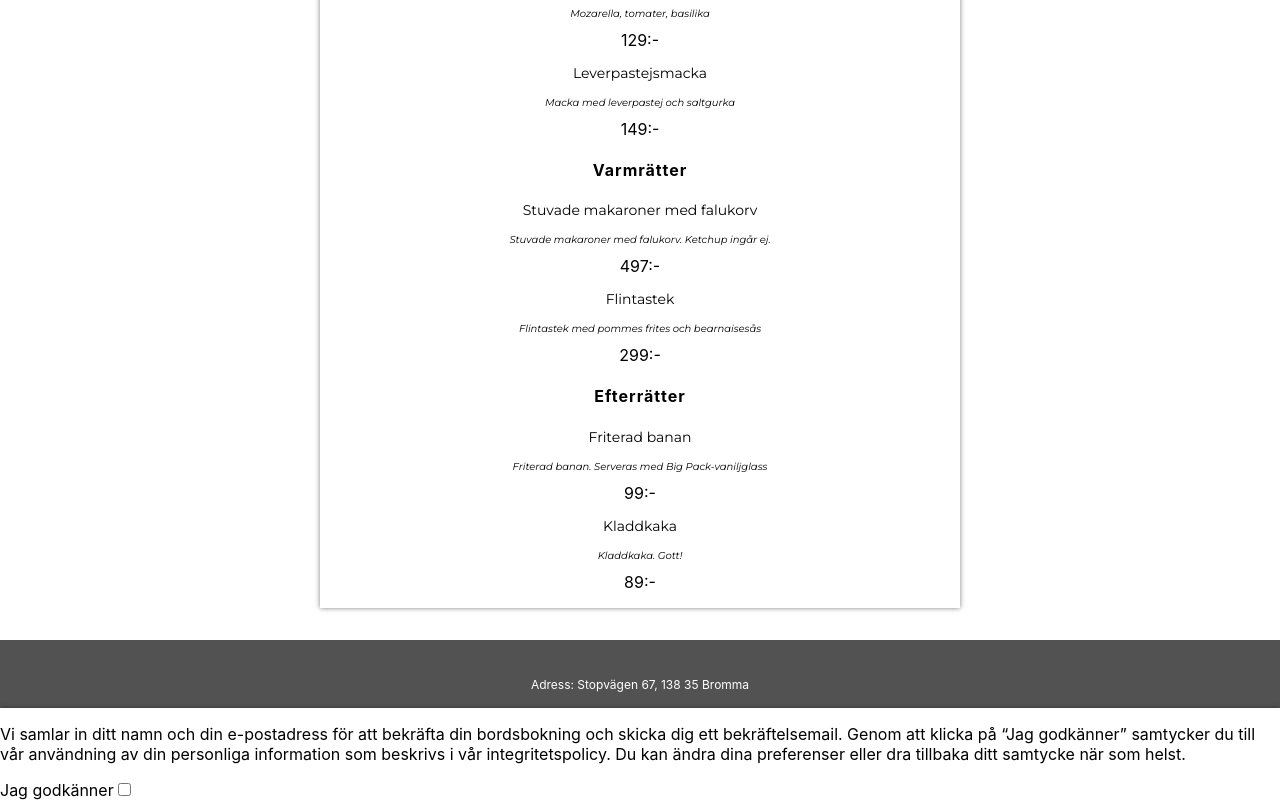
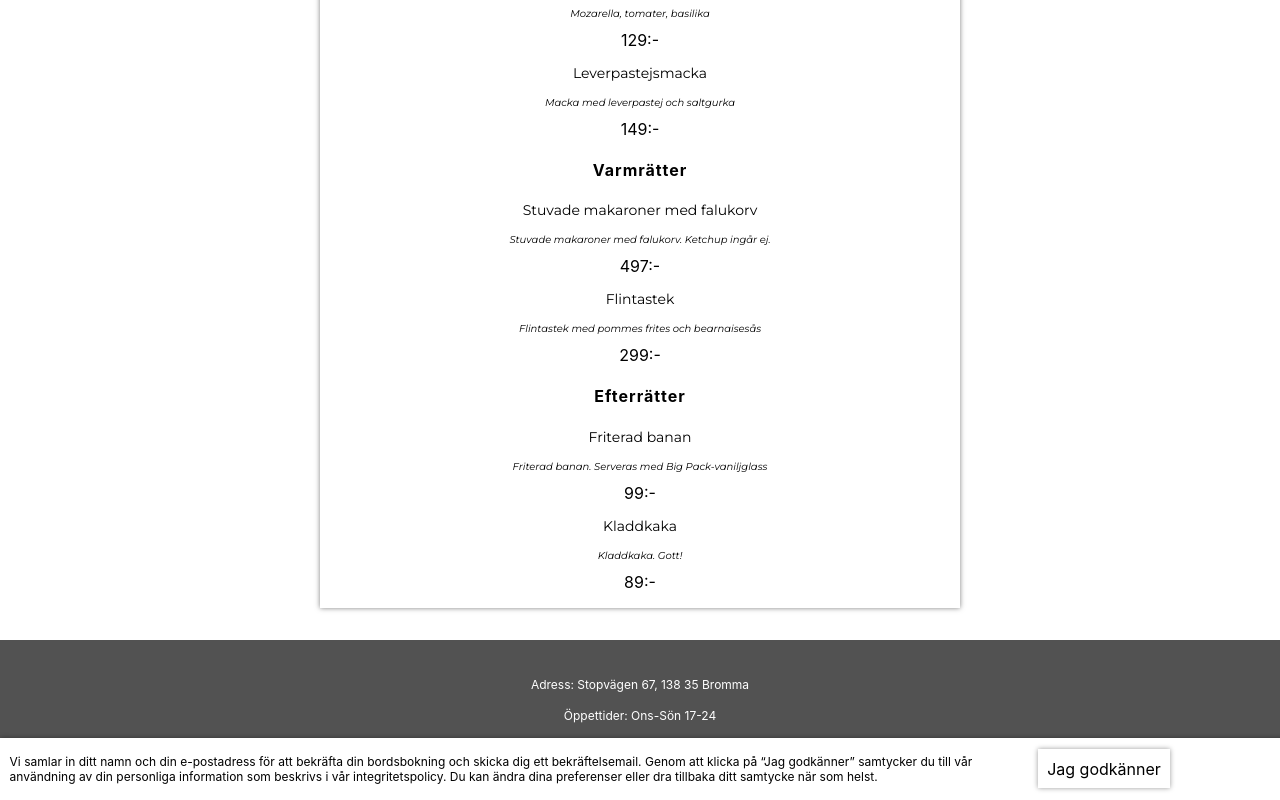
Before and after one commit to carlsylvan/restaurangen-last-dance, a React (Create React App) app: page /menu in a window 1280 px wide. Shown: the part 404-1204 px from the top of the page. Built offline with nearby package versions, Linux system fonts and the light colour scheme; no server answers.

Commit message:
gdpr updated

```diff
--- a/src/components/gdpr/Gdpr.tsx
+++ b/src/components/gdpr/Gdpr.tsx
@@ -1,4 +1,4 @@
-import { GdprInputWrapper, GdprWrapper } from "../styled/Wrappers"
+import { GdprInputWrapper} from "../styled/Wrappers"
 
 interface IGdprProps {
     changeGdprStatus(): void
@@ -11,7 +11,7 @@ export const Gdpr = (props:IGdprProps) => {
     }
     return (
         <>
-            <p>Vi samlar in ditt namn och din e-postadress för att bekräfta din bordsbokning och skicka dig ett bekräftelsemail. Genom att klicka på “Jag godkänner” samtycker du till vår användning av din personliga information som beskrivs i vår integritetspolicy. Du kan ändra dina preferenser eller dra tillbaka ditt samtycke när som helst.</p>
+            <span>Vi samlar in ditt namn och din e-postadress för att bekräfta din bordsbokning och skicka dig ett bekräftelsemail. Genom att klicka på “Jag godkänner” samtycker du till vår användning av din personliga information som beskrivs i vår integritetspolicy. Du kan ändra dina preferenser eller dra tillbaka ditt samtycke när som helst.</span>
             <GdprInputWrapper >
                 <label htmlFor="gdpr">Jag godkänner</label>
                 <input onChange={handleChange} type="checkbox" id="gdpr"/>
--- a/src/components/styled/Wrappers.tsx
+++ b/src/components/styled/Wrappers.tsx
@@ -263,13 +263,39 @@ export const AdminWrapper = styled.div`
 `;
 
 export const GdprWrapper = styled.div`
+  display:${(props:IGdprWrapperProps)=>props.showGdpr ? "flex" : "none"};
+  flex-direction: column;
+  position: absolute;
   box-shadow: 0 0 5px rgba(0,0,0,0.4);
   background-color: white;
-  display:${(props:IGdprWrapperProps)=>props.showGdpr ? "block" : "none"};
-  position: absolute;
   bottom: 0;
   z-index: 6;
-  width: 100%;
+  gap: 20px;
+  justify-content: center;
+  align-items: center;
+  padding: 1rem 0.6rem;
+  @media screen and (min-width: 768px) {
+    flex-direction: row;
+    width: 100%;
+  }
+  span {
+    width:100%;
+    font-size: 12px;
+    @media screen and (min-width: 768px) {
+    width: 80%;
+    }
+  }
 `;
 export const GdprInputWrapper = styled.div`
+  width:100%;
+  @media screen and (min-width: 768px) {
+    width: 20%;
+    }
+ label {
+  box-shadow: 0 0 5px rgba(0,0,0,0.4);
+  padding: 0.6rem;
+ }
+ input {
+  display: none;
+ }
 `;
```
